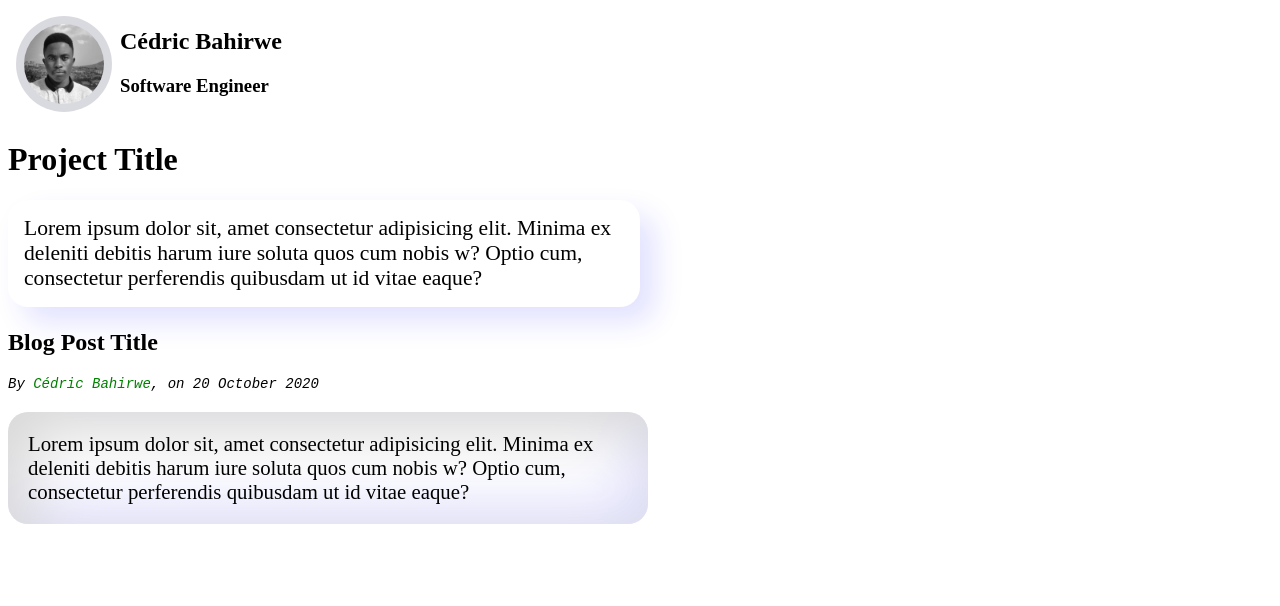
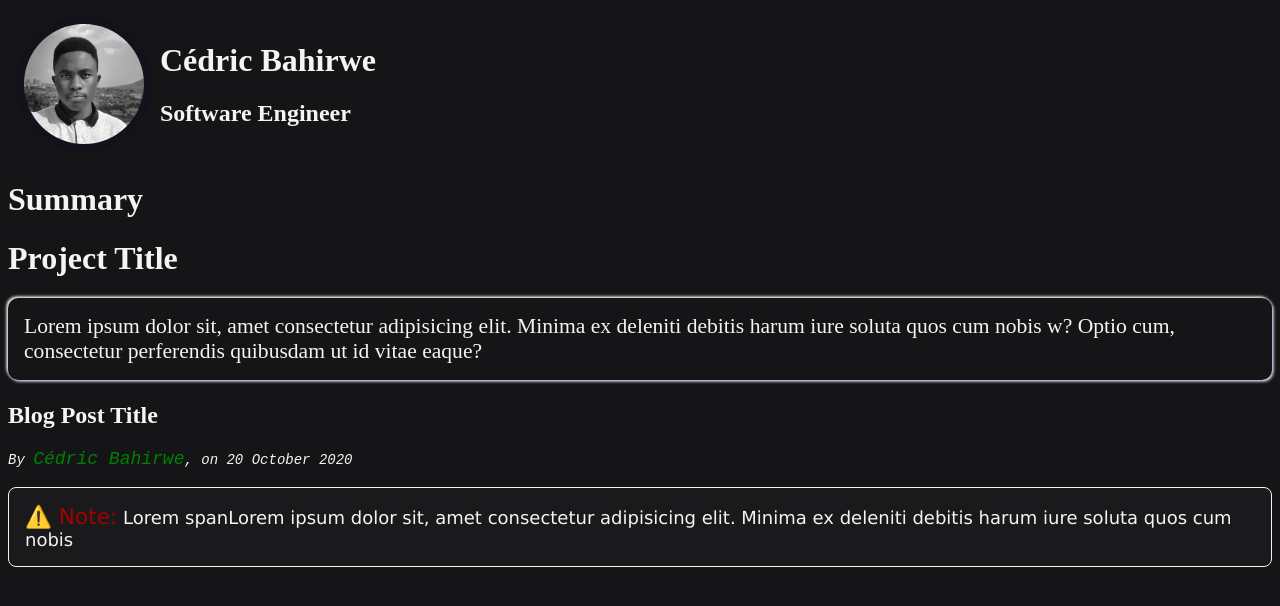
Before and after one commit to cedricbahirwe/hello-world, a plain HTML site: page scrimba-html&css/index.html in a window 1280 px wide. Drawn offline with Linux system fonts and the light colour scheme.

Commit message:
Update Personal Website

```diff
--- a/scrimba-html&css/index.html
+++ b/scrimba-html&css/index.html
@@ -5,17 +5,24 @@
 
     <link rel="stylesheet" href="style.css">
 
+    <script src="main.js"></script>
+
     <body>
 
         <div id="header">
             <img src="profile-pic.png" alt="Profile Picture" id="profile-pic">
 
             <div id="header-title">
-                <h2>Cédric Bahirwe</h1>
-                <h3>Software Engineer</h3>
+                <h1>Cédric Bahirwe</h1>
+                <h2>Software Engineer</h2>
             </div>
         </div>
 
+        <div id="summary">
+            <h1>
+                Summary
+            </h1>
+        </div>
 
         <div class="project">
             <h1>Project Title</h2>
@@ -31,10 +38,11 @@
             <h2> Blog Post Title</h3>
             <p id="blog-subtitle">By <span id="author">Cédric Bahirwe</span>, on <span id="date-label">20 October 2020</span></p>
 
-            <p id= "blog-description">Lorem ipsum dolor sit, amet consectetur adipisicing elit.
+            <p id= "blog-note">
+                <span id="note-label"> ⚠️ Note:</span>
+                Lorem spanLorem ipsum dolor sit, amet consectetur adipisicing elit.
                 Minima ex deleniti debitis harum iure soluta quos cum nobis
-               w? Optio cum, consectetur perferendis quibusdam ut id vitae
-               eaque?
+
            </p>
         </div>
     </body>
--- a/scrimba-html&css/style.css
+++ b/scrimba-html&css/style.css
@@ -1,12 +1,28 @@
+
+:root {
+    --mainfg: #f4f4f4;
+    --mainBg: rgb(21, 21, 23);
+    --mainRed: #A40000;
+}
 
 
+body {
+    background-color: rgb(21, 21, 23);
+    color: #f4f4f4;
+}
+h1, h2, h3 {
+    color: #f4f4f4;
+}
 #header {
     display: flex;
+    align-items: center;
 }
+
+/* #header-title {} */
 #profile-pic {
 
-    width: 80px;
-    height: 80px;
+    width: 120px;
+    height: 120px;
     border-radius: 50%;
     padding: 0.5em;
     background-color: rgba(0, 0, 51, 0.15);
@@ -17,40 +33,47 @@
 #blog-description, #project-description {
 
     min-width: 400px;
-    max-width: 600px;
 }
 
 #project-description {
     font-size: 1.35em;
     font-weight: 400;
     padding: 16px;
-    border-radius: 15px;
-    box-shadow: 10px 10px 10px rgb(225, 225, 255);
-    border-radius: 20px;
-    background: #ffffff;
-    box-shadow:  15px 15px 30px rgb(225, 225, 255),
-             -15px -15px 30px #ffffff;
+    border-radius: 10px;
+    box-shadow: 1.5px 1.5px 3.0px rgb(225, 225, 255),
+             -1.5px -1.5px 3.0px #ffffff;
 }
 
 
 span#author {
     color: green;
+    font-size: 18px;
 }
 
 #blog-subtitle {
     font-size: 14px;
     font-style: italic;
     font-family: 'Courier New', Courier, monospace;
-
 }
 
 
-#blog-description {
-    font-size: 1.3em;
+#blog-note {
+    font-size: 18px;
     font-weight: 400;
-    padding: 20px;
-    border-radius: 20px;
-    background: #ffffff;
-    box-shadow: inset 20px 20px 60px #d9d9d9,
-            inset -20px -20px 60px rgb(225, 225, 255);
+    padding: 16px;
+    font-family: serif;
+    border-radius: 8px;
+    background-color: rgb(26, 26, 28);
+    border-style: solid;
+    border-width: 1px;
+    border-color: var(--mainfg);
+    font-family: 'Lucida Sans', 'Lucida Sans Regular', 'Lucida Grande', 'Lucida Sans Unicode', Geneva, Verdana, sans-serif;
 }
+
+
+#note-label {
+    font-size: 1.2em;
+    color: var(--mainRed);
+    /* font-weight: bolder; */
+    /* fore */
+}
```
